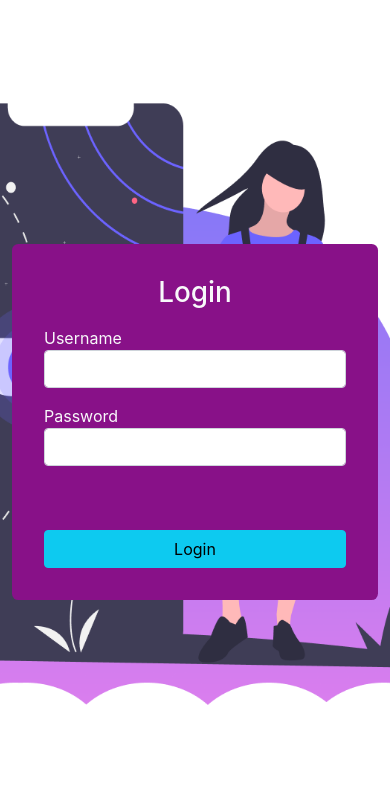
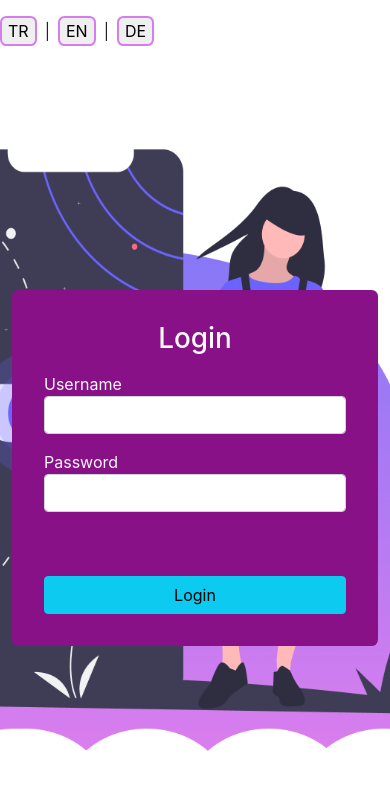
Before and after one commit to sakirtufan/tufanify-frontend, a React (Create React App) app: page / in a window 390 px wide. Shown: the top 790 px of the page. Built offline with nearby package versions, Linux system fonts and the light colour scheme.

Commit message:
Convert Language Change To Component

```diff
--- a/src/Pages/Signup/UserSignupPage.js
+++ b/src/Pages/Signup/UserSignupPage.js
@@ -2,11 +2,11 @@ import React from "react";
 import "./signup.css";
 import { useState } from "react";
 import { withTranslation } from "react-i18next";
-import { signup, changeLanguage } from "../../api/apiCalls";
+import { signup } from "../../api/apiCalls";
 import signupBg from "../../images/bg-signup.png";
 import Input from "../../components/input";
 
-const UserSignupPage = ({ t, i18n }) => {
+const UserSignupPage = ({ t }) => {
   const [state, setState] = useState({
     username: "",
     displayName: "",
@@ -63,11 +63,6 @@ const UserSignupPage = ({ t, i18n }) => {
       });
   };
 
-  const onChangeLanguage = (language) => {
-    i18n.changeLanguage(language);
-    changeLanguage(language);
-  };
-
   return (
     <div
       id="signup"
@@ -78,37 +73,6 @@ const UserSignupPage = ({ t, i18n }) => {
         backgroundRepeat: "no-repeat",
       }}
     >
-      <section className="d-none d-md-block text-right pt-3">
-        <img
-          src="https://countryflagsapi.com/png/tr"
-          alt="Turkish Flag"
-          onClick={() => onChangeLanguage("tr")}
-          className="language-flag"
-        ></img>
-        <img
-          src="https://countryflagsapi.com/png/usa"
-          alt="USA Flag"
-          onClick={() => onChangeLanguage("en")}
-          className="language-flag"
-        ></img>
-        <img
-          src="https://countryflagsapi.com/png/de"
-          alt="Germany Flag"
-          onClick={() => onChangeLanguage("de")}
-          className="language-flag"
-        ></img>
-      </section>
-      <section className="pr-3 d-md-none text-right pt-3">
-        <button className="language-button" href="#" onClick={() => onChangeLanguage("tr")}>
-          TR
-        </button><span className="px-2 font-weight-bold">|</span>
-        <button className="language-button" onClick={() => onChangeLanguage("en")} >
-          EN
-        </button><span className="px-2 font-weight-bold">|</span>
-        <button className="language-button" onClick={() => onChangeLanguage("de")} >
-          DE
-        </button>
-      </section>
       <div>
         <section className="signup container d-flex justify-content-center align-items-center">
           <form className="bg-primary text-light">
--- a/src/Pages/Signup/signup.css
+++ b/src/Pages/Signup/signup.css
@@ -15,16 +15,3 @@
 .invalid-feedback {
   color: aqua !important;
 }
-
-.language-button{
-  border: 2px solid var(--main-purple);
-  border-radius: .4rem;
-}
-
-.language-flag{
-  width: 2rem;
-  height: 2rem;
-  margin-right: 1rem;
-  margin-top: .5rem;
-  cursor: pointer;
-}
--- /dev/null
+++ b/src/components/LanguageSelector.jsx
@@ -0,0 +1,60 @@
+import React from "react";
+import { withTranslation } from "react-i18next";
+import { changeLanguage } from "../api/apiCalls.js";
+import "../css/LanguageSelector.css";
+
+const LanguageSelector = ({ i18n }) => {
+  const onChangeLanguage = (language) => {
+    i18n.changeLanguage(language);
+    changeLanguage(language);
+  };
+  return (
+    <div>
+      <section className="d-none d-md-block text-right pt-3">
+        <img
+          src="https://countryflagsapi.com/png/tr"
+          alt="Turkish Flag"
+          onClick={() => onChangeLanguage("tr")}
+          className="language-flag"
+        ></img>
+        <img
+          src="https://countryflagsapi.com/png/usa"
+          alt="USA Flag"
+          onClick={() => onChangeLanguage("en")}
+          className="language-flag"
+        ></img>
+        <img
+          src="https://countryflagsapi.com/png/de"
+          alt="Germany Flag"
+          onClick={() => onChangeLanguage("de")}
+          className="language-flag"
+        ></img>
+      </section>
+      <section className="pr-3 d-md-none text-right pt-3">
+        <button
+          className="language-button"
+          href="#"
+          onClick={() => onChangeLanguage("tr")}
+        >
+          TR
+        </button>
+        <span className="px-2 font-weight-bold">|</span>
+        <button
+          className="language-button"
+          onClick={() => onChangeLanguage("en")}
+        >
+          EN
+        </button>
+        <span className="px-2 font-weight-bold">|</span>
+        <button
+          className="language-button"
+          onClick={() => onChangeLanguage("de")}
+        >
+          DE
+        </button>
+      </section>
+    </div>
+  );
+};
+
+export default withTranslation()(LanguageSelector);
--- /dev/null
+++ b/src/css/LanguageSelector.css
@@ -0,0 +1,12 @@
+.language-button{
+    border: 2px solid var(--main-purple);
+    border-radius: .4rem;
+  }
+
+  .language-flag{
+    width: 1.5rem;
+    height: 1rem;
+    margin-right: 1rem;
+    margin-top: .5rem;
+    cursor: pointer;
+  }
--- a/src/index.js
+++ b/src/index.js
@@ -6,11 +6,13 @@ import App from './App';
 import UserSignupPage  from './Pages/Signup/UserSignupPage.js';
 import './i18n';
 import UserLoginPage from './Pages/Login/UserLoginPage';
+import LanguageSelector from './components/LanguageSelector';
 
 
 ReactDOM.render(
   <React.StrictMode>
     {/* <UserSignupPage /> */}
+    <LanguageSelector/>
     <UserLoginPage />
   </React.StrictMode>,
   document.getElementById('root')
```
